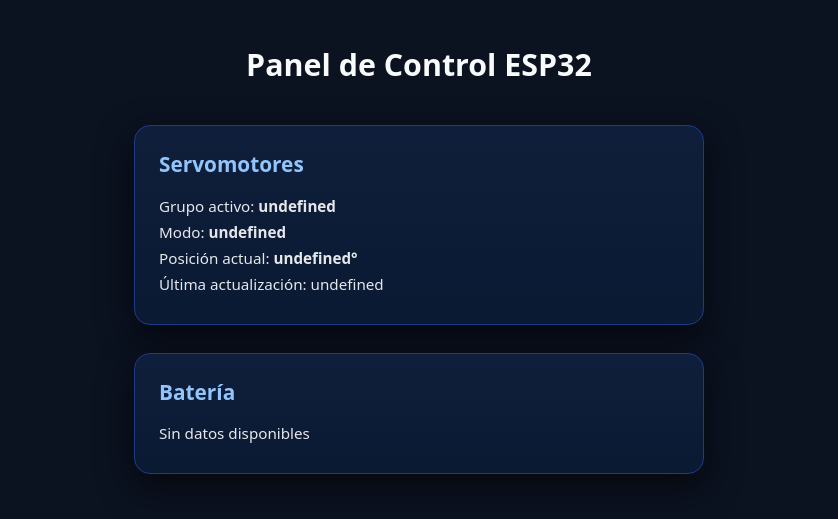
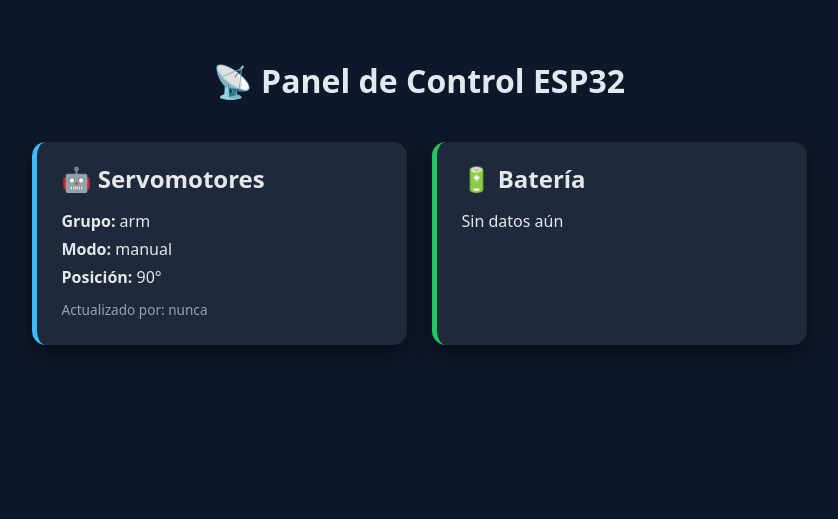
Before and after one commit to Gustavovc-12/Repositorio-Personal, a Flask app: page / in a window 1280 px wide. Shown: the top 519 px of the page, without its empty margins (221-1059 px from the left). Run offline with Flask 3, Linux system fonts and the light colour scheme.

Commit message:
Actualizacion 5.0

```diff
--- a/app.py
+++ b/app.py
@@ -2,77 +2,74 @@ from flask import Flask, request, jsonify, render_template
 
 app = Flask(__name__)
 
-APP_TOKEN = "APP_TOKEN_ABC123"
-DEVICE_TOKEN = "ESP32_TOKEN_ABC123"
-
+# ========= ESTADO SERVO =========
 servo_state = {
-    "group": "arm",
-    "mode": "manual",
-    "pos": 0,
-    "max_pos": 90,
-    "periodic": False,
-    "duration_s": 0,
+    "group": "arm",          # arm | hand
+    "mode": "manual",        # manual | auto
+    "pos": 90,               # manual
+    "max_pos": 120,          # auto
+    "periodic": False,       # auto
+    "duration_s": 0,         # auto
     "last_update": "nunca"
 }
 
+# ========= ESTADO BATERÍA =========
 battery_state = {
     "percentage": None,
     "voltage": None,
     "last_update": "nunca"
 }
 
-def check_app_token(req):
-    return req.headers.get("Authorization") == f"Bearer {APP_TOKEN}"
-
-def check_device_token(req):
-    return req.headers.get("X-Device-Token") == DEVICE_TOKEN
-
+# ========= WEB =========
 @app.route("/")
 def index():
     return render_template("index.html")
 
+# ========= APP → SERVIDOR =========
 @app.route("/servo", methods=["POST"])
 def set_servo():
-    if not check_app_token(request):
-        return jsonify({"error": "unauthorized"}), 401
+    if not request.is_json:
+        return jsonify({"error": "expected JSON"}), 400
 
     data = request.get_json()
-    if not data:
+
+    servo_state["group"] = data.get("group", servo_state["group"])
+    servo_state["mode"] = data.get("mode", servo_state["mode"])
+    servo_state["pos"] = int(data.get("pos", servo_state["pos"]))
+    servo_state["max_pos"] = int(data.get("max_pos", servo_state["max_pos"]))
+    servo_state["periodic"] = bool(data.get("periodic", servo_state["periodic"]))
+    servo_state["duration_s"] = int(data.get("duration_s", servo_state["duration_s"]))
+    servo_state["last_update"] = "app"
+
+    return jsonify({"ok": True, "state": servo_state})
+
+# ========= ESP32 / WEB =========
+@app.route("/servo/state", methods=["GET"])
+def get_servo():
+    return jsonify(servo_state)
+
+# ========= ESP32 → SERVIDOR =========
+@app.route("/esp32/battery", methods=["POST"])
+def set_battery():
+    if not request.is_json:
         return jsonify({"error": "expected JSON"}), 400
 
-    servo_state.update({
-        "group": data["group"],
-        "mode": data["mode"],
-        "pos": int(data.get("pos", 0)),
-        "max_pos": int(data.get("max_pos", 90)),
-        "periodic": bool(data.get("periodic", False)),
-        "duration_s": int(data.get("duration_s", 0)),
-        "last_update": "app"
-    })
+    data = request.get_json()
+
+    try:
+        battery_state["percentage"] = int(data["percentage"])
+        battery_state["voltage"] = float(data["voltage"])
+        battery_state["last_update"] = "esp32"
+    except (KeyError, ValueError, TypeError):
+        return jsonify({"error": "invalid battery data"}), 400
 
     return jsonify({"ok": True})
 
-@app.route("/servo/state")
-def get_servo():
-    if not check_device_token(request):
-        return jsonify({"error": "unauthorized"}), 401
-    return jsonify(servo_state)
-
-@app.route("/esp32/battery", methods=["POST"])
-def set_battery():
-    if not check_device_token(request):
-        return jsonify({"error": "unauthorized"}), 401
-
-    data = request.get_json()
-    battery_state["percentage"] = int(data["percentage"])
-    battery_state["voltage"] = float(data["voltage"])
-    battery_state["last_update"] = "esp32"
-
-    return jsonify({"ok": True})
-
-@app.route("/battery/state")
+# ========= WEB =========
+@app.route("/battery/state", methods=["GET"])
 def get_battery():
     return jsonify(battery_state)
 
+# ========= RENDER =========
 if __name__ == "__main__":
     app.run(host="0.0.0.0", port=10000)
--- a/static/app.js
+++ b/static/app.js
@@ -1,45 +1,60 @@
 async function cargarServo() {
-    const res = await fetch("/servo/state", {
-        headers: {
-            "X-Device-Token": "ESP32_TOKEN_ABC123"
-        }
-    });
-
+    try {
+        const res = await fetch("/servo/state");
         const d = await res.json();
 
-    document.getElementById("servo").innerHTML = `
-        <h2>Servomotores</h2>
-        <p>Grupo activo: <b>${d.group}</b></p>
-        <p>Modo: <b>${d.mode}</b></p>
-        <p>Posición actual: <b>${d.pos}°</b></p>
-        <p>Última actualización: ${d.last_update}</p>
+        let extra = "";
+
+        if (d.mode === "manual") {
+            extra = `<p><b>Posición:</b> ${d.pos}°</p>`;
+        } else {
+            extra = `
+                <p><b>Máx:</b> ${d.max_pos}°</p>
+                <p><b>Periódico:</b> ${d.periodic ? "Sí" : "No"}</p>
+                <p><b>Duración:</b> ${d.duration_s}s</p>
             `;
         }
 
+        document.getElementById("servo").innerHTML = `
+            <h2>🤖 Servomotores</h2>
+            <p><b>Grupo:</b> ${d.group}</p>
+            <p><b>Modo:</b> ${d.mode}</p>
+            ${extra}
+            <p class="muted">Actualizado por: ${d.last_update}</p>
+        `;
+    } catch (e) {
+        document.getElementById("servo").innerText = "Error de conexión";
+    }
+}
+
 async function cargarBateria() {
+    try {
         const res = await fetch("/battery/state");
         const d = await res.json();
 
         if (d.percentage === null) {
             document.getElementById("battery").innerHTML = `
-            <h2>Batería</h2>
-            <p>Sin datos disponibles</p>
+                <h2>🔋 Batería</h2>
+                <p>Sin datos aún</p>
             `;
             return;
         }
 
         document.getElementById("battery").innerHTML = `
-        <h2>Batería</h2>
-        <p>Carga: <b>${d.percentage}%</b></p>
-        <p>Voltaje: <b>${d.voltage.toFixed(2)} V</b></p>
-        <p>Última actualización: ${d.last_update}</p>
+            <h2>🔋 Batería</h2>
+            <p><b>Carga:</b> ${d.percentage}%</p>
+            <p><b>Voltaje:</b> ${d.voltage.toFixed(2)} V</p>
+            <p class="muted">Actualizado por: ${d.last_update}</p>
         `;
+    } catch (e) {
+        document.getElementById("battery").innerText = "Error de conexión";
+    }
 }
 
-function refrescar() {
+function cargarEstado() {
     cargarServo();
     cargarBateria();
 }
 
-setInterval(refrescar, 1000);
-refrescar();
+setInterval(cargarEstado, 1000);
+cargarEstado();
--- a/static/style.css
+++ b/static/style.css
@@ -1,42 +1,50 @@
 body {
-    background-color: #0b1220;
+    background-color: #0f172a;
     color: #e5e7eb;
-    font-family: system-ui, sans-serif;
-    margin: 0;
-    padding: 24px;
+    font-family: system-ui, Arial, sans-serif;
+    padding: 30px;
 }
 
 h1 {
     text-align: center;
     margin-bottom: 40px;
-    font-size: 1.9rem;
-    color: #f8fafc;
+    color: #e2e8f0;
 }
 
 .dashboard {
     display: flex;
-    flex-direction: column;
-    gap: 28px;
-    align-items: center;
+    flex-wrap: wrap;
+    justify-content: center;
+    gap: 25px;
 }
 
 .card {
-    background: linear-gradient(180deg, #0f1e3a, #0b1a33);
-    border-radius: 16px;
-    padding: 24px;
-    width: 100%;
-    max-width: 520px;
-    box-shadow: 0 12px 35px rgba(0,0,0,0.6);
-    border: 1px solid #1e3a8a;
+    background-color: #1e293b;
+    padding: 20px 25px;
+    border-radius: 14px;
+    width: 320px;
+    box-shadow: 0 8px 20px rgba(0,0,0,0.45);
 }
 
-.card h2 {
-    margin-top: 0;
-    font-size: 1.3rem;
-    color: #93c5fd;
+.servo-card {
+    border-left: 5px solid #38bdf8;
 }
 
-.card p {
+.battery-card {
+    border-left: 5px solid #22c55e;
+}
+
+h2 {
+    margin-top: 0;
+    margin-bottom: 15px;
+}
+
+p {
     margin: 6px 0;
-    font-size: 0.95rem;
 }
+
+.muted {
+    margin-top: 12px;
+    font-size: 0.85em;
+    color: #94a3b8;
+}
--- a/templates/index.html
+++ b/templates/index.html
@@ -3,24 +3,29 @@
 <head>
     <meta charset="UTF-8">
     <title>Panel ESP32</title>
+    <meta name="viewport" content="width=device-width, initial-scale=1.0">
 
     <!-- CSS -->
     <link rel="stylesheet" href="{{ url_for('static', filename='style.css') }}">
 </head>
 <body>
 
-<h1>Panel de Control ESP32</h1>
+<h1>📡 Panel de Control ESP32</h1>
 
 <div class="dashboard">
 
-    <section class="card servo-card" id="servo">
-        <h2>Servomotores</h2>
-        <p>Cargando estado...</p>
+    <section class="card servo-card">
+        <div id="servo">
+            <h2>🤖 Servomotores</h2>
+            <p>Cargando estado...</p>
+        </div>
     </section>
 
-    <section class="card battery-card" id="battery">
-        <h2>Batería</h2>
-        <p>Cargando estado...</p>
+    <section class="card battery-card">
+        <div id="battery">
+            <h2>🔋 Batería</h2>
+            <p>Cargando estado...</p>
+        </div>
     </section>
 
 </div>
```
Lines whose indentation alone changed are shown as unchanged.
